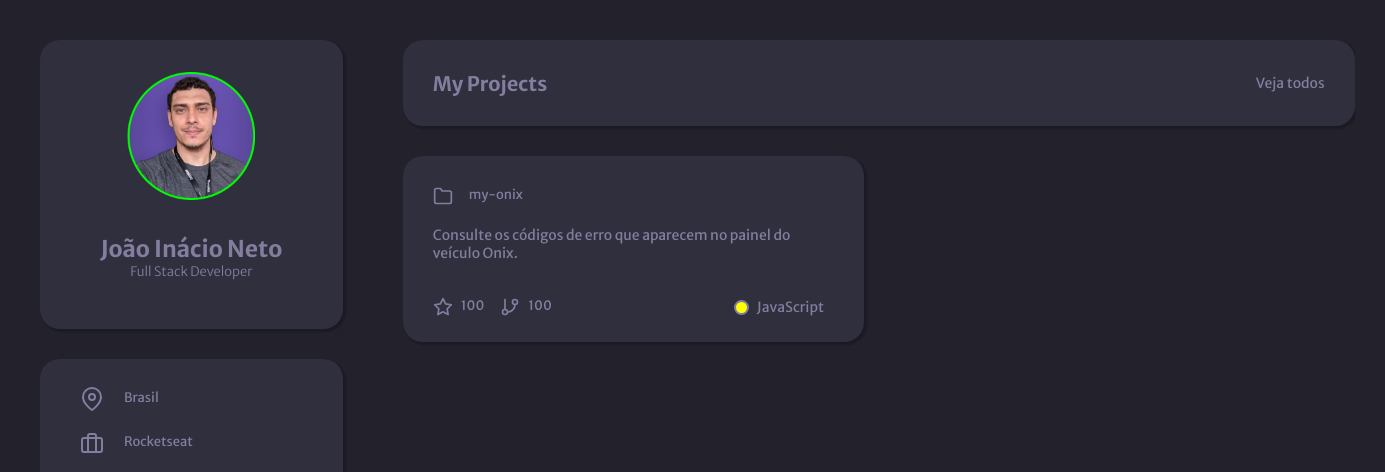
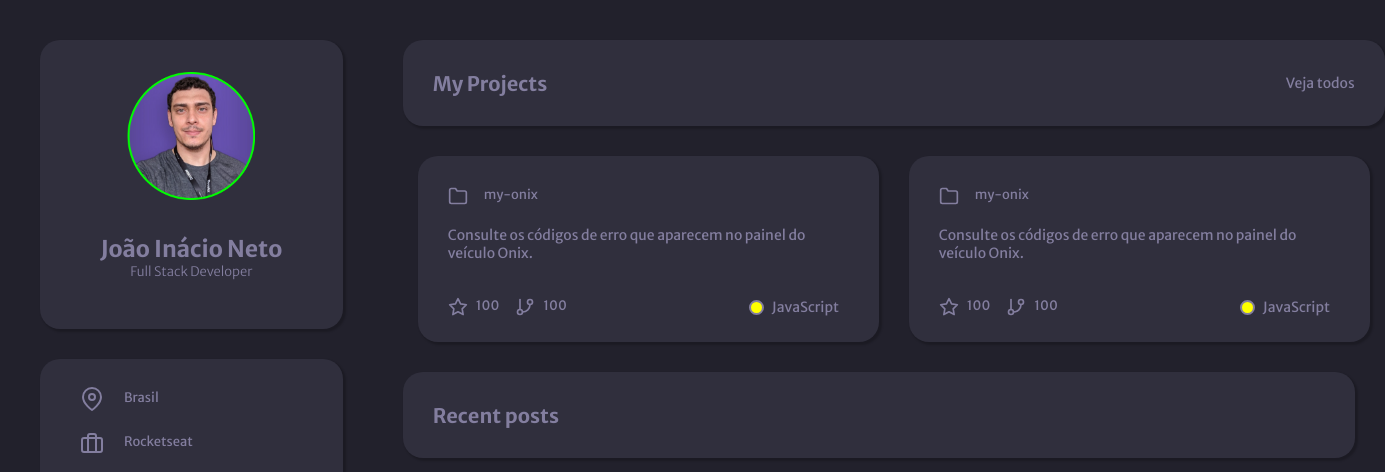
Before and after one commit to gabrielvtdev/projeto-portfolio, a plain HTML site: page index.html in a window 1280 px wide. Shown: the top 472 px of the page, 1385 px wide, since content can reach past the window. Drawn offline with Linux system fonts and the light colour scheme.

Commit message:
adjust project folder and add recent posts

```diff
--- a/index.html
+++ b/index.html
@@ -109,6 +109,25 @@
               <h4>JavaScript</h4>
             </ul>
           </div>
+          <div id="project-folder2">
+            <a href="#"><img src="assets/folder.svg" alt="" />my-onix</a>
+            <p>
+              Consulte os códigos de erro que aparecem no painel do veículo
+              Onix.
+            </p>
+            <ul id="logo-folder2">
+              <a href="#"><img src="assets/star.svg" alt="" />100</a>
+              <a href="#"><img src="assets/git-branch.svg" alt="" />100</a>
+              <span></span>
+              <h4>JavaScript</h4>
+            </ul>
+          </div>
+        </div>
+        <div id="container4">
+          <div id="recent-post">
+            <h2>Recent posts</h2>
+          </div>
+
         </div>
       </div>
     </div>
--- a/style.css
+++ b/style.css
@@ -200,13 +200,15 @@ a {
   font-weight: 400;
 }
 
+/* card-project 1 */
+
 #project-folder {
   width: 461px;
   height: 186px;
   border-radius: 20px;
   background: var(--bg-cards);
   box-shadow: 2px 2px 2px 1px rgba(0, 0, 0, 0.2);
-  margin: 30px 15px 30px 0px;
+  margin: 30px 15px 30px 15px;
   padding: 30px;
 }
 
@@ -223,32 +225,105 @@ a {
   margin-right: 16px;
 }
 
-#logo-folder{
+#logo-folder {
   display: flex;
   align-items: center;
   margin-top: 35px;
   margin-bottom: 30px;
 }
 
-#logo-folder img{
+#logo-folder img {
   margin-right: 8px;
 }
 
-#logo-folder a{
+#logo-folder a {
   margin-right: 16px;
 }
 
-#logo-folder span{
+#logo-folder span {
   margin-right: 8px;
   margin-left: 166px;
   background-color: yellow;
   width: 15px;
   height: 15px;
   border-radius: 50%;
-  border: 2px solid #837E9F;
+  border: 2px solid #837e9f;
 }
 
-#logo-folder h4{
+#logo-folder h4 {
   font-size: 14px;
   font-weight: 400;
 }
+
+/* card-project 2 */
+
+#project-folder2 {
+  width: 461px;
+  height: 186px;
+  border-radius: 20px;
+  background: var(--bg-cards);
+  box-shadow: 2px 2px 2px 1px rgba(0, 0, 0, 0.2);
+  margin: 30px 15px 30px 15px;
+  padding: 30px;
+}
+
+#project-folder2 p {
+  font-size: 14px;
+  font-weight: 400;
+  text-align: start;
+  padding-top: 20px;
+}
+
+#project-folder2 img {
+  width: 20px;
+  height: 20px;
+  margin-right: 16px;
+}
+
+#logo-folder2 {
+  display: flex;
+  align-items: center;
+  margin-top: 35px;
+  margin-bottom: 30px;
+}
+
+#logo-folder2 img {
+  margin-right: 8px;
+}
+
+#logo-folder2 a {
+  margin-right: 16px;
+}
+
+#logo-folder2 span {
+  margin-right: 8px;
+  margin-left: 166px;
+  background-color: yellow;
+  width: 15px;
+  height: 15px;
+  border-radius: 50%;
+  border: 2px solid #837e9f;
+}
+
+#logo-folder2 h4 {
+  font-size: 14px;
+  font-weight: 400;
+}
+
+/* recent posts */
+
+#container4 {
+  display: flex;
+  border-radius: 20px;
+  background: var(--bg-cards);
+  box-shadow: 2px 2px 2px 1px rgba(0, 0, 0, 0.2);
+  width: 952px;
+  height: 86px;
+  align-items: center;
+  padding: 0px 30px;
+}
+
+#container4 h2 {
+  font-size: 20px;
+  font-weight: 700;
+}
```
